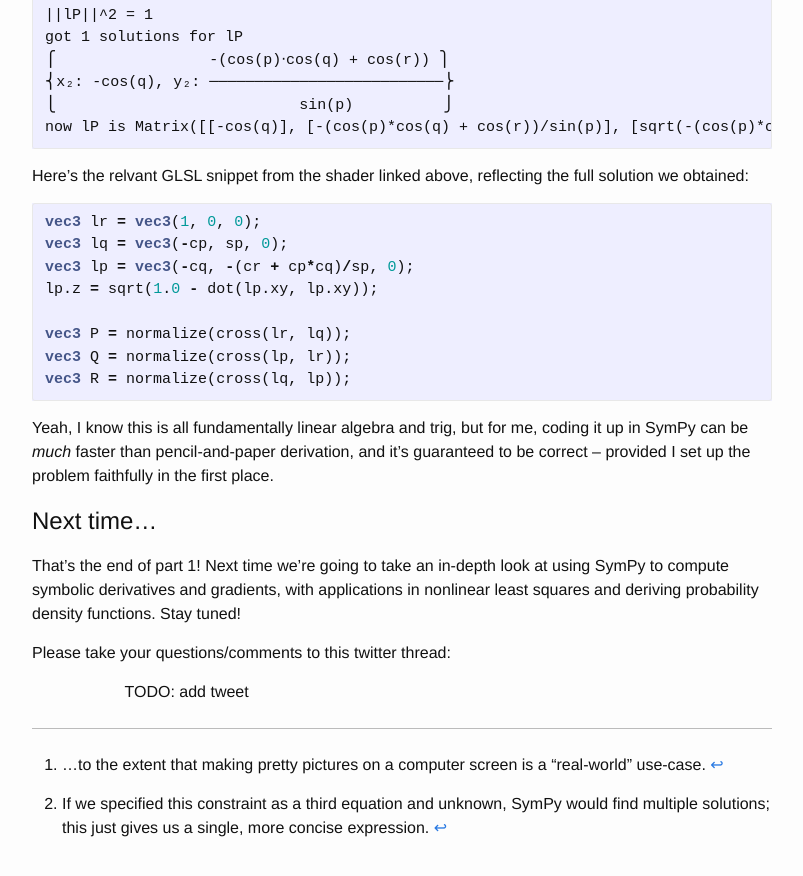
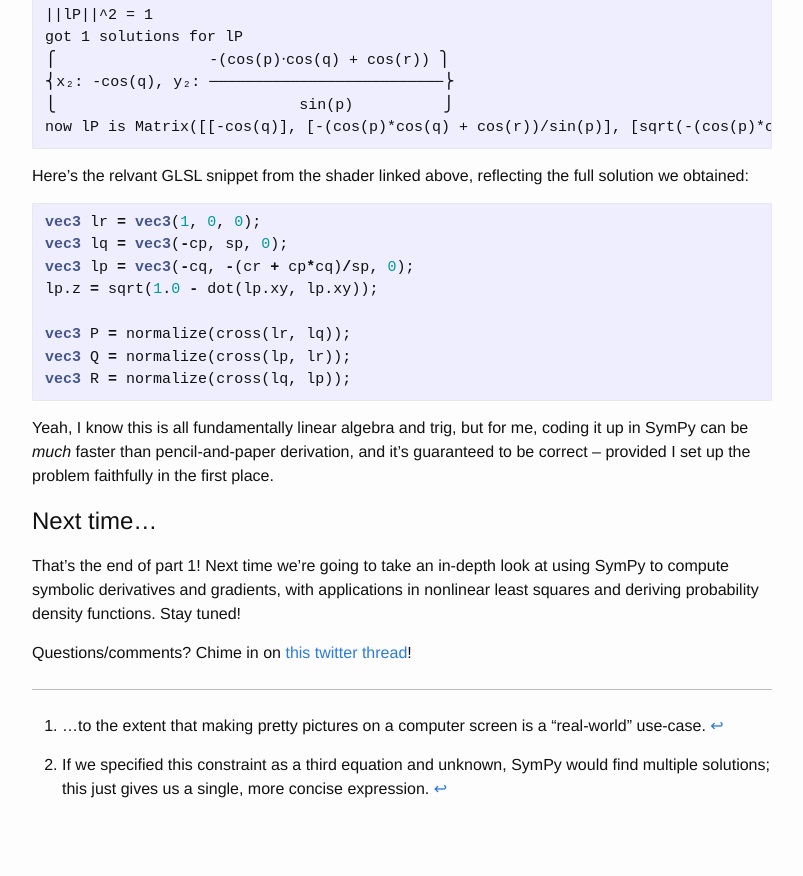
Before and after one commit to mzucker/mzucker.github.io, a Jekyll site: the page built from _posts/2018-04-06-why-every-gfx-cv-robotics-programmer-should-love-sympy.md, in a window 1280 px wide and 900 px high, scrolled down 7048 px. Shown: the top 876 px of the window, without its empty margins (238-1041 px from the left). Built offline with Jekyll 4.4.1, drawn with Linux system fonts in a browser that asks for light colours; formulas are drawn with MathJax 3; comment, search, counter and statistics services are not loaded.

Commit message:
added tweet

```diff
--- a/_posts/2018-04-06-why-every-gfx-cv-robotics-programmer-should-love-sympy.md
+++ b/_posts/2018-04-06-why-every-gfx-cv-robotics-programmer-should-love-sympy.md
@@ -417,8 +417,4 @@ look at using SymPy to compute symbolic derivatives and gradients,
 with applications in nonlinear least squares and deriving probability
 density functions. Stay tuned!
 
-Please take your questions/comments to this twitter thread:
-
-<div class="center-threequarters">
-TODO: add tweet
-</div>
+Questions/comments? Chime in on [this twitter thread](https://twitter.com/matt_zucker/status/982327904871833601)!
```
